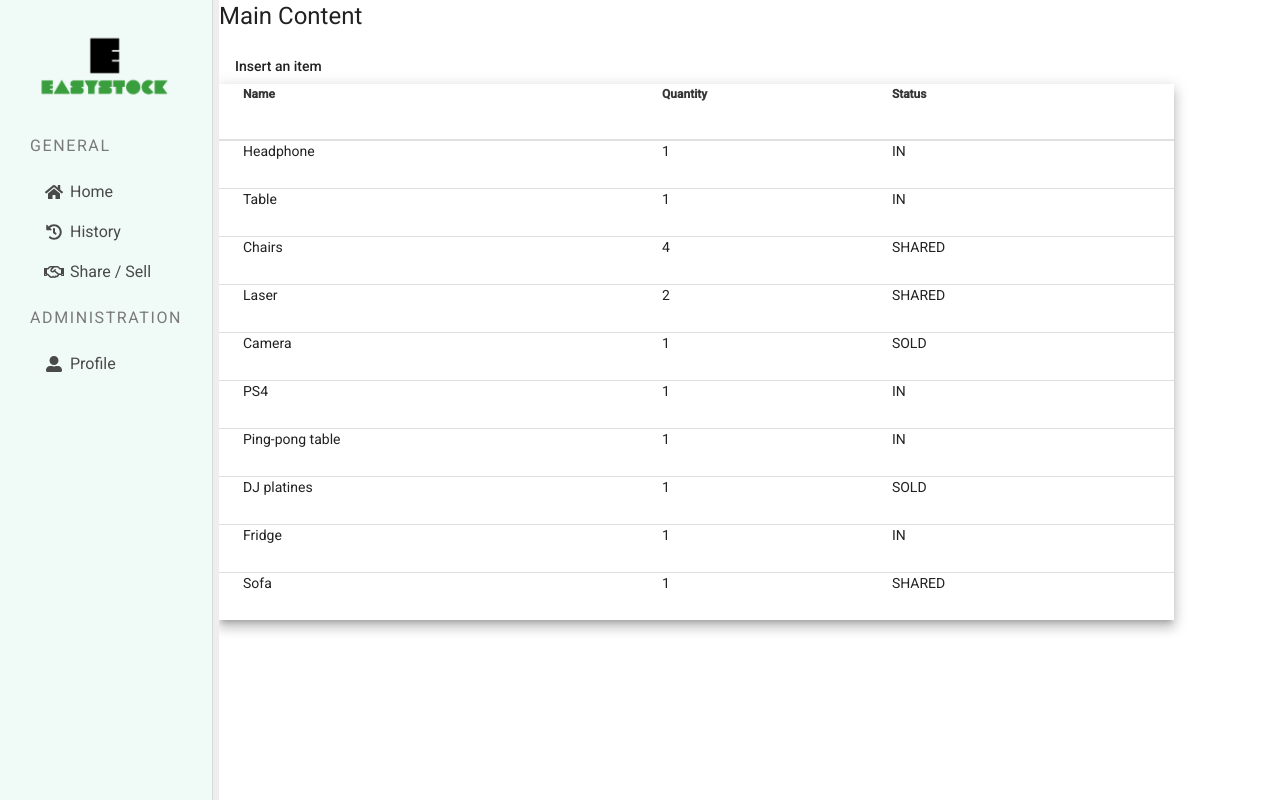
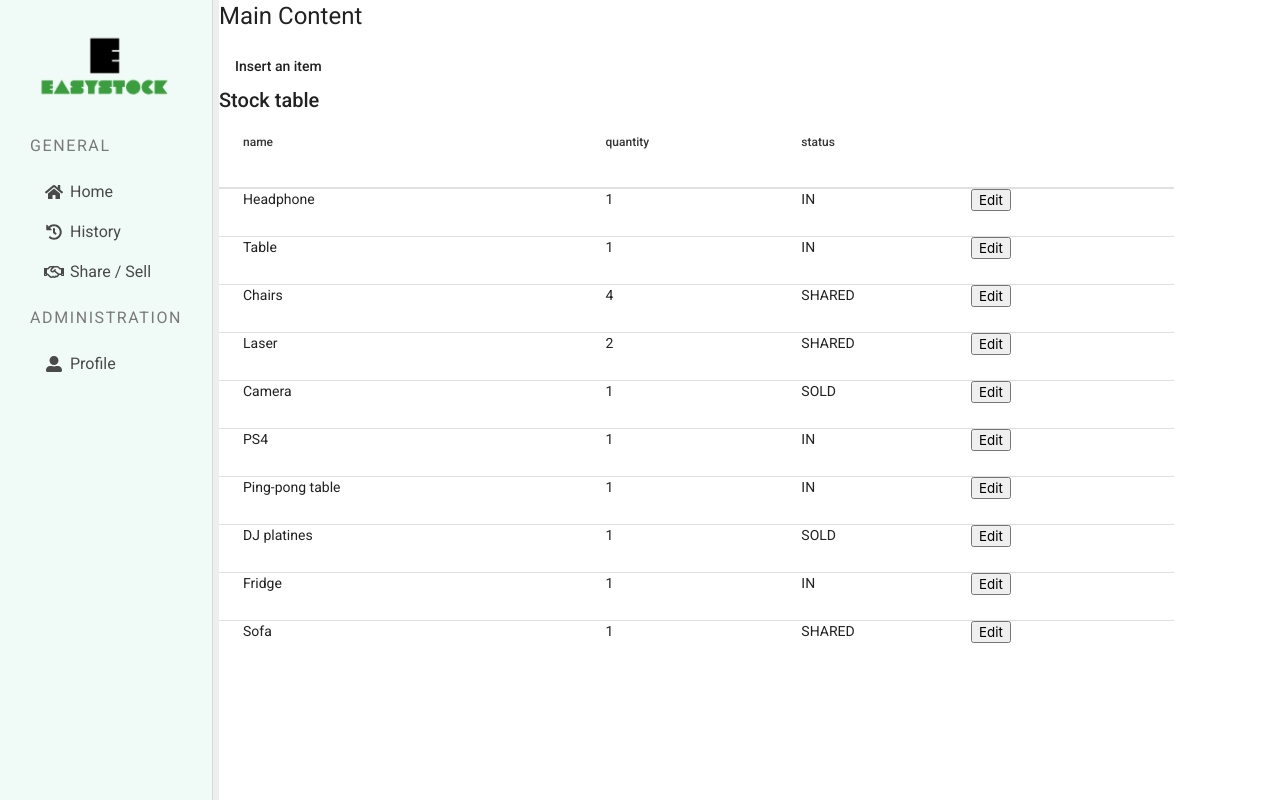
Before and after one commit to ThomasDem14/easystock, an Angular app: page / in a window 1280 px wide. Built offline with nearby package versions, Linux system fonts and the light colour scheme.

Commit message:
editable table

```diff
--- a/src/app/table/table.component.html
+++ b/src/app/table/table.component.html
@@ -1,27 +1,46 @@
-<table mat-table [dataSource]="dataSource" matSort (matSortChange)="announceSortChange($event)" class="table mat-elevation-z8 responsive-table" >
 
-    <!--- Note that these columns can be defined in any order.
-          The actual rendered columns are set as a property on the row definition" -->
-
-    <!-- Name Column -->
-    <ng-container matColumnDef="name">
-      <th mat-header-cell *matHeaderCellDef mat-sort-header sortActionDescription="Sort by name"> <strong>Name</strong> </th>
-      <td mat-cell *matCellDef="let element"> {{element.name}} </td>
+<article>
+  <h2>Stock table</h2>
+  <table mat-table [dataSource]="dataSource" matSort class="table responsive-table">
+    <!-- Loop through columns to display them dynamically -->
+    <!-- displayedColumns is a variable declared in the TS file -->
+    <ng-container [matColumnDef]="col" *ngFor="let col of displayedColumns">
+      <th mat-header-cell *matHeaderCellDef  mat-sort-header>
+        <!-- If the column is not the isEdit column we display the header -->
+        <span *ngIf="col !== 'isEdit'">
+          {{col}}
+        </span>
+      </th>
+      <!-- Loop through the elements of each column -->
+      <td mat-cell *matCellDef="let element">
+        <!-- If isEdit is false we do this -->
+        <div [ngSwitch]="dataSchema[col]" *ngIf="!element.isEdit">
+          <!-- content of isEdit column (toggle the isEdit prop) -->
+          <div class="btn-edit" *ngSwitchCase="'isEdit'" >
+            <button (click)="element.isEdit = !element.isEdit">Edit</button>
+          </div>
+          <!-- content of data column -->
+          <span *ngSwitchDefault>
+            {{element[col]}}
+          </span>
+        </div>
+        <!-- If isEdit is true we do this -->
+        <div *ngIf="element.isEdit">
+          <!-- content of isEdit column (toggle the isEdit prop) -->
+          <div class="btn-edit" *ngIf="col === 'isEdit'; else dataField">
+            <button (click)="element.isEdit = !element.isEdit">Done</button>
+          </div>
+          <!-- If column is editable we replace content by a form with field -->
+          <ng-template #dataField>
+            <mat-form-field>
+              <mat-label>{{col}}</mat-label>
+              <input [type]="dataSchema[col]" matInput [(ngModel)]="element[col]">
+            </mat-form-field>
+          </ng-template>
+        </div>
+      </td>
     </ng-container>
-
-    <!-- Name Column -->
-    <ng-container matColumnDef="quantity">
-      <th mat-header-cell *matHeaderCellDef mat-sort-header sortActionDescription="Sort by quantity"> <strong>Quantity</strong> </th>
-      <td mat-cell *matCellDef="let element"> {{element.quantity}} </td>
-    </ng-container>
-
-    <!-- Weight Column -->
-    <ng-container matColumnDef="status">
-      <th mat-header-cell *matHeaderCellDef mat-sort-header sortActionDescription="Sort by status"> <strong>Status</strong> </th>
-      <td mat-cell *matCellDef="let element"> {{element.status}} </td>
-    </ng-container>
-
-
     <tr mat-header-row *matHeaderRowDef="displayedColumns"></tr>
     <tr mat-row *matRowDef="let row; columns: displayedColumns;"></tr>
-</table>
+  </table>
+</article>
--- a/src/app/table/table.component.scss
+++ b/src/app/table/table.component.scss
@@ -1,7 +1,3 @@
 table {
     width: 90%;
 }
-
-.mat-column-select {
-    overflow: initial;
-}
--- a/src/app/table/table.component.ts
+++ b/src/app/table/table.component.ts
@@ -9,7 +9,7 @@ export interface StockObject {
   status: string;
 }
 
-const ELEMENT_DATA: StockObject[] = [
+var data: StockObject[] = [
   {name:'Headphone', quantity:1, status: 'IN'},
   {name:'Table', quantity:1, status: 'IN'},
   {name:'Chairs', quantity:4, status: 'SHARED'},
@@ -22,6 +22,14 @@ const ELEMENT_DATA: StockObject[] = [
   {name:'Sofa', quantity:1, status: 'SHARED'},
 ];
 
+const ELEMENT_SCHEMA: { [key: string]: string } = {
+  "name": "text",
+  "quantity": "number",
+  "status": "text",
+  "isEdit": "isEdit"
+};
+
+
 @Component({
   selector: 'app-table',
   templateUrl: 'table.component.html',
@@ -29,10 +37,11 @@ const ELEMENT_DATA: StockObject[] = [
 })
 export class TableComponent implements AfterViewInit  {
 
-  displayedColumns: string[] = ['name', 'quantity', 'status'];
-  dataSource = new MatTableDataSource(ELEMENT_DATA);
+  displayedColumns: string[] = ['name', 'quantity', 'status', 'isEdit'];
+  dataSource = new MatTableDataSource(data);
+  dataSchema = ELEMENT_SCHEMA;
 
-  constructor(private _liveAnnouncer: LiveAnnouncer) {}
+  constructor() {}
 
   @ViewChild(MatSort) sort: MatSort;
 
@@ -40,17 +49,4 @@ export class TableComponent implements AfterViewInit  {
     this.dataSource.sort = this.sort;
   }
 
-  /** Announce the change in sort state for assistive technology. */
-  announceSortChange(sortState: Sort) {
-    // This example uses English messages. If your application supports
-    // multiple language, you would internationalize these strings.
-    // Furthermore, you can customize the message to add additional
-    // details about the values being sorted.
-    if (sortState.direction) {
-      this._liveAnnouncer.announce(`Sorted ${sortState.direction}ending`);
-    } else {
-      this._liveAnnouncer.announce('Sorting cleared');
-    }
-  }
-
 }
```
